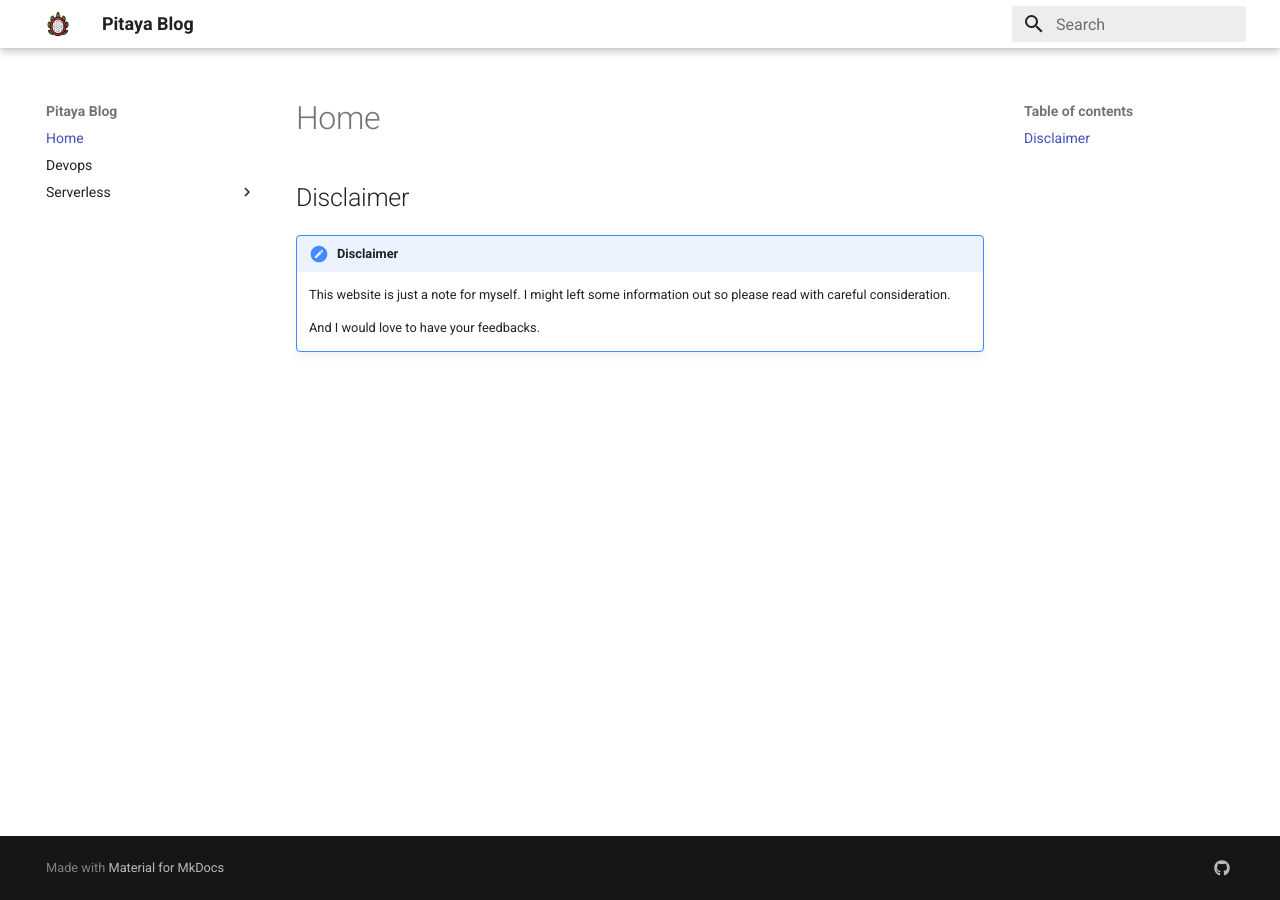
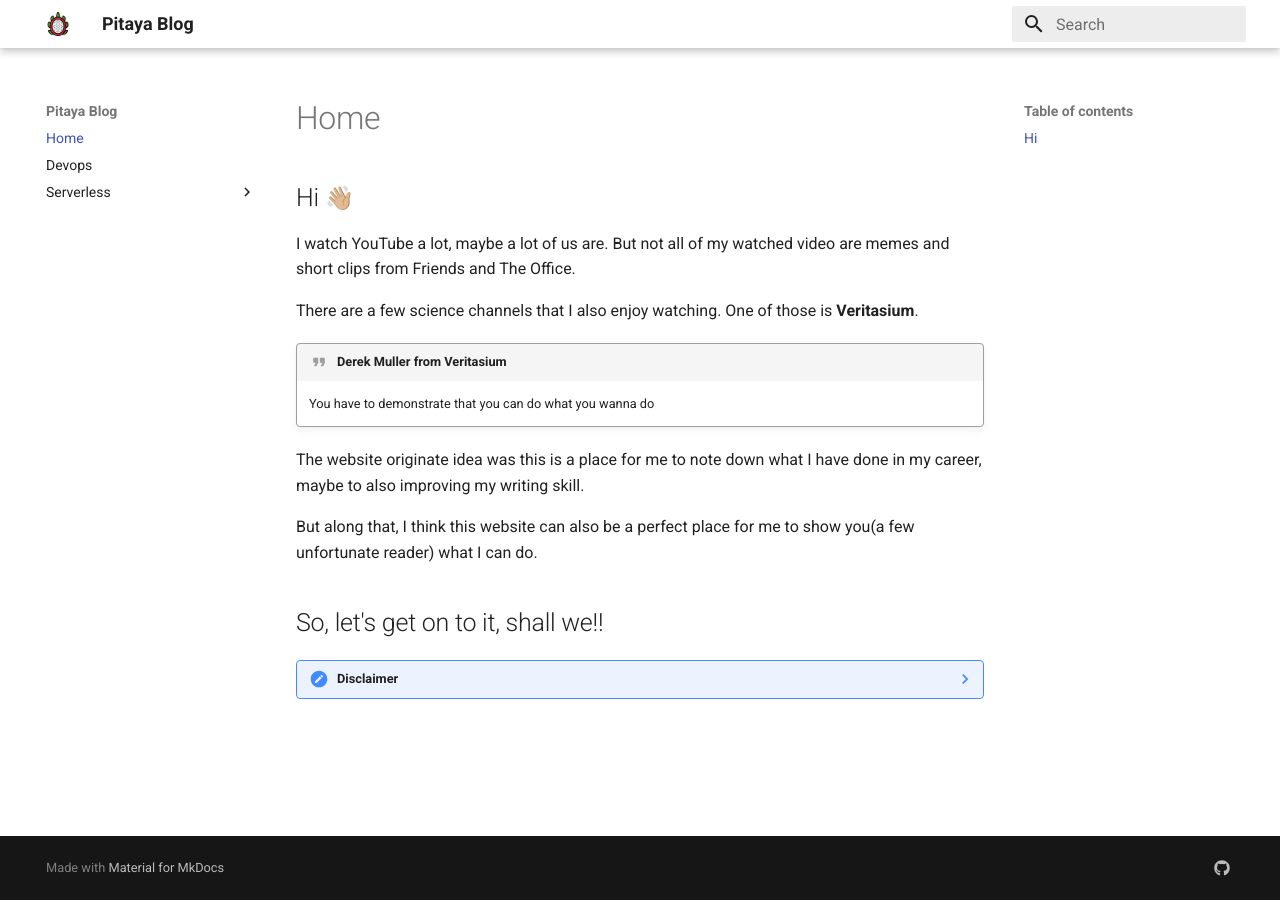
Before and after one commit to pitayapj/pitayapj.github.io, an MkDocs documentation site: the page built from docs/index.md, in a window 1280 px wide. Built offline with MkDocs 1.6.1 and Material for MkDocs 9.7.7, drawn with Linux system fonts in a browser that asks for light colours; emoji names are drawn with the system emoji font.

Commit message:
add icon and home page

```diff
--- a/docs/index.md
+++ b/docs/index.md
@@ -1,5 +1,19 @@
-## Disclaimer
-!!! note "Disclaimer"
-    This website is just a note for myself. I might left some information out so please read with careful consideration.
+## Hi :wave_tone2:
+I watch YouTube a lot, maybe a lot of us are.
+But not all of my watched video are memes and short clips from Friends and The Office.
 
-    And I would love to have your feedbacks.
+There are a few science channels that I also enjoy watching. One of those is **Veritasium**.
+
+!!! quote "Derek Muller from Veritasium"
+    You have to demonstrate that you can do what you wanna do
+
+The website originate idea was this is a place for me to note down what I have done in my career, maybe to also improving my writing skill.
+
+But along that, I think this website can also be a perfect place for me to show you(a few unfortunate reader) what I can do.
+
+<h2>So, let's get on to it, shall we!! </h2>
+
+??? note "Disclaimer"
+    Like I said, the website is a note for myself. I might left some information out so please read with careful consideration.
+
+    Love to have your feedbacks still/ :smile:
--- a/mkdocs.yml
+++ b/mkdocs.yml
@@ -17,6 +17,9 @@ markdown_extensions:
   - attr_list
   - md_in_html
   - def_list
+  - pymdownx.emoji:
+      emoji_index: !!python/name:material.extensions.emoji.twemoji
+      emoji_generator: !!python/name:material.extensions.emoji.to_svg
 nav:
   - Home: index.md
   - Devops: devops/index.md
```
Also changed, not shown: docs/serverless/app-in-iamic/application-in-iamic.md (+1 -1 lines).
